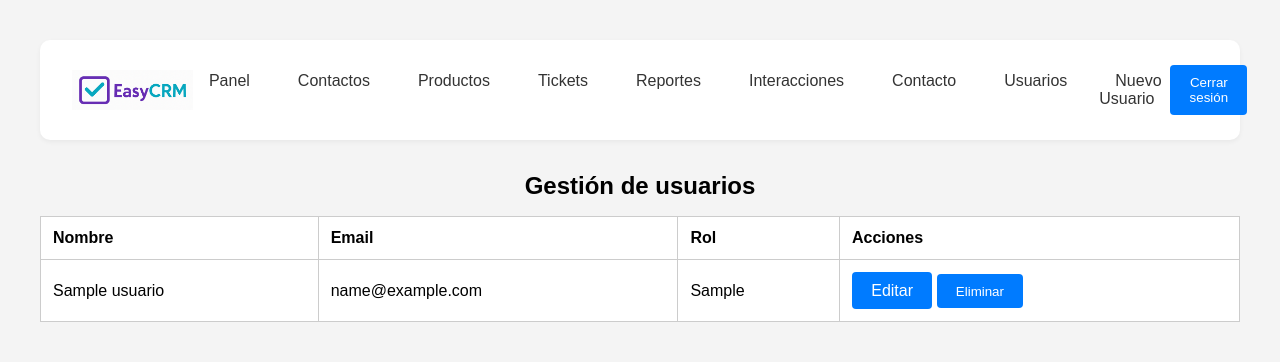
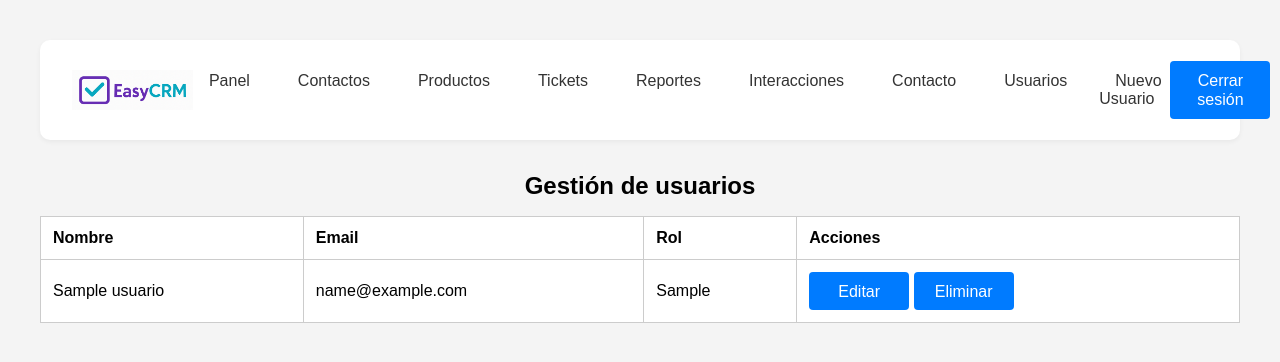
Before and after one commit to fjperinan79/easycrm, a PHP site: page /views/usuarios.php in a window 1280 px wide. Shown: the top 362 px of the page. Run offline with PHP 8.4, Linux system fonts and the light colour scheme; the visitor is signed in with stand-in values (Sample User, id 1); tables that the repository leaves empty or names only in its code hold one stand-in row (values such as "Sample post"); data that the repository does not hold is empty.

Commit message:
Se ajusta el aspecto visual de los botones, para una mayor coherencia.

```diff
--- a/public/css/style.css
+++ b/public/css/style.css
@@ -65,11 +65,21 @@ body {
     border-radius: 4px;
     cursor: pointer;
     text-decoration: none;
+    font-size: 1rem;
+    line-height: 1.2;
+    min-width: 100px;
 }
 
-.btn:hover {
-    background-color: #0056b3;
+.btn[type="submit"] {
+    appearance: none;
+    -webkit-appearance: none;
+    border: none;
 }
+
+.btn + .btn {
+    margin-left: 0.5rem;
+}
+
 
 .tabla {
     width: 100%;
@@ -164,3 +174,7 @@ header {
         align-items: flex-start;
     }
 }
+
+* {
+    box-sizing: border-box;
+}
--- a/views/usuarios.php
+++ b/views/usuarios.php
@@ -43,10 +43,10 @@ $usuarios = $modelo->listar(); // método que deberías tener en Usuario.php
                 <td><?= htmlspecialchars($usuario['email']) ?></td>
                 <td><?= htmlspecialchars($usuario['rol']) ?></td>
                 <td>
-                   <a href='editar_usuario.php?id=<?= $usuario["ID"] ?>' class='btn btn-sm'>Editar</a>
+                   <a href='editar_usuario.php?id=<?= $usuario["ID"] ?>' class='btn'>Editar</a>
                    <form method="POST" action="../controllers/usuario.php" style="display:inline;" onsubmit="return confirm('¿Estás seguro de que deseas eliminar este usuario?');">
                         <input type="hidden" name="id" value="<?= $usuario['ID'] ?>">
-                        <button type="submit" name="accion" value="eliminar" class="btn btn-sm btn-danger">Eliminar</button>
+                        <button type="submit" name="accion" value="eliminar" class="btn">Eliminar</button>
                     </form>
 
                 </td>
```
